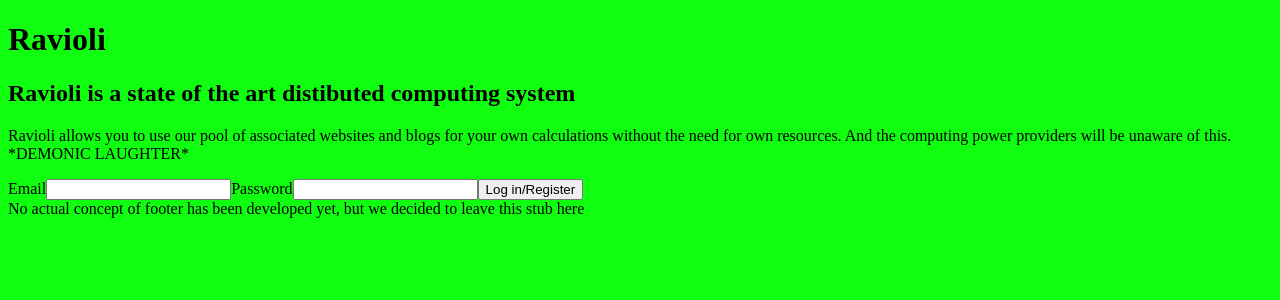
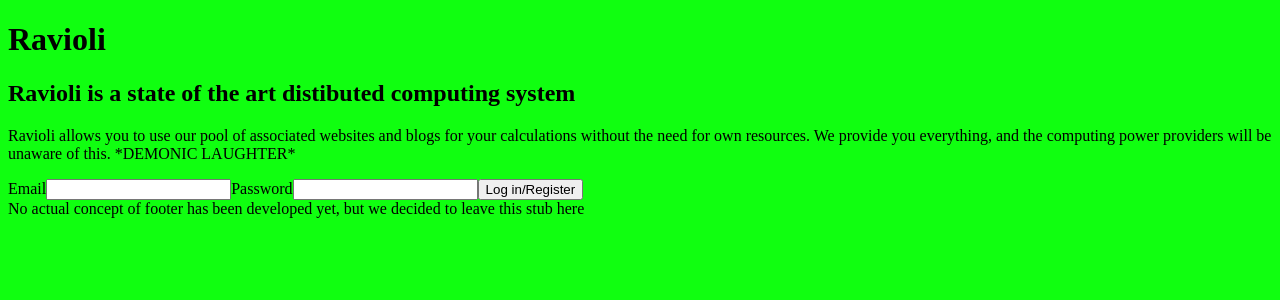
Before and after one commit to Michal-Chatlas1221/ravioli_ui, a React app: page / in a window 1280 px wide. Shown: the top 300 px of the page. Built offline with nearby package versions, Linux system fonts and the light colour scheme.

Commit message:
Updated texts

```diff
--- a/src/components/Main.js
+++ b/src/components/Main.js
@@ -1,15 +1,14 @@
 import React from 'react';
 
 export default class Main extends React.Component {
-
     render() {
         return (
             <div>
                 <div>
                     <h2>Ravioli is a state of the art distibuted computing system</h2>
                     <p>
-                        Ravioli allows you to use our pool of associated websites and blogs for your own
-                        calculations without the need for own resources. And the computing power providers
+                        Ravioli allows you to use our pool of associated websites and blogs for your
+                        calculations without the need for own resources. We provide you everything, and the computing power providers
                         will be unaware of this. *DEMONIC LAUGHTER*
                     </p>
                 </div>
```
